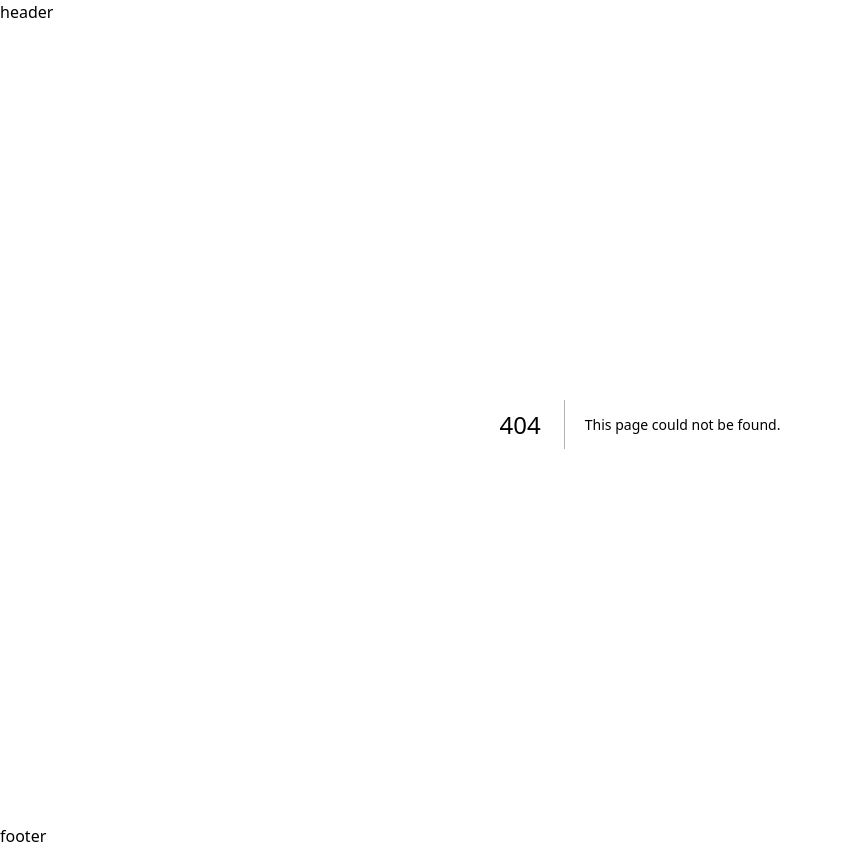
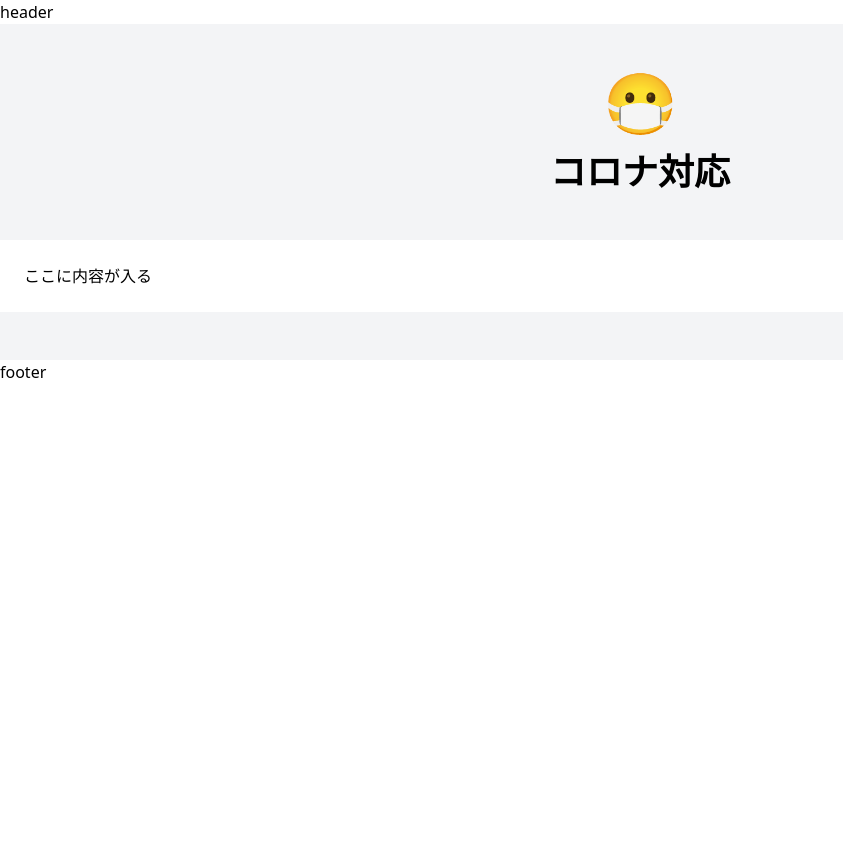
Before and after one commit to deguchi37458/intranet, a Next.js app: page /articles/1 in a window 1280 px wide. Before the commit this address had no page. Shown: the whole page, without its empty margins (0-843 px from the left). After the commit the page ends 800 px from the top, so only its background shows below. Built offline with nearby package versions, Linux system fonts and the light colour scheme.

Commit message:
create article page 😄

```diff
--- /dev/null
+++ b/src/app/articles/[id]/page.tsx
@@ -0,0 +1,21 @@
+import { Container } from "@/app/components/container";
+
+export default function Home() {
+  return (
+    <main>
+      <section>
+        <article className="bg-gray-100 py-12">
+          <Container>
+            <div className="mb-12 text-center">
+              <span className="text-6xl">😷</span>
+              <h1 className="my-5 text-4xl font-bold">コロナ対応</h1>
+            </div>
+            <div className="bg-white p-6">
+              <p>ここに内容が入る</p>
+            </div>
+          </Container>
+        </article>
+      </section>
+    </main>
+  );
+}
--- a/src/app/components/article-list/index.tsx
+++ b/src/app/components/article-list/index.tsx
@@ -1,16 +1,23 @@
 import Link from "next/link";
 
 import { prisma } from "@/lib/prisma";
+import ArticleType from "@/types/article";
+
+interface ArticleType {
+  id: number;
+  emoji: string;
+  title: string;
+}
 
 export async function ArticleList() {
   const articles = await prisma.Article.findMany();
 
   return (
     <div className="flex gap-20">
-      {articles.map((article: any) => {
+      {articles.map((article: ArticleType) => {
         return (
           <article key={article.id}>
-            <Link href="/" className="flex items-center gap-5">
+            <Link href={{ pathname: `/articles/${article.id}/` }} className="flex items-center gap-5">
               <div className="flex h-24 w-24 items-center justify-center rounded-xl bg-white">
                 <span className="text-5xl">{article.emoji}</span>
               </div>
--- /dev/null
+++ b/src/types/article.d.ts
@@ -0,0 +1,5 @@
+export interface ArticleType {
+  id: number;
+  emoji: string;
+  title: string;
+}
```
Also changed, not shown: src/app/api/articles/route.ts (deleted).
